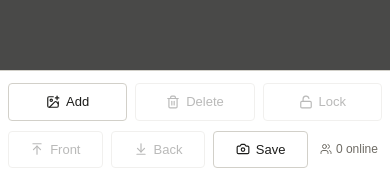
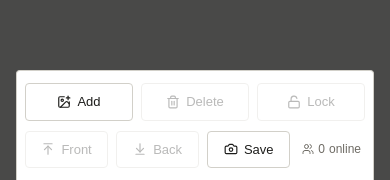
Before and after one commit to eastmountaincode/collage-web, a Next.js app: page / in a window 390 px wide. Shown: the part 664-844 px from the top of the page. Built offline with nearby package versions, Linux system fonts and the light colour scheme; no server answers; a web font is replaced by a local one.

Commit message:
Align mobile toolbar with canvas

```diff
--- a/src/app/page.tsx
+++ b/src/app/page.tsx
@@ -92,7 +92,7 @@ export default function Home() {
 
       {/* Mobile floating toolbar */}
       {!displayMode && (
-        <div data-mobile-toolbar className="md:hidden fixed bottom-0 left-0 right-0 z-[100] bg-[var(--surface)] border-t border-[var(--border)] p-2" style={{ paddingBottom: "max(8px, env(safe-area-inset-bottom))" }}>
+        <div data-mobile-toolbar className="md:hidden fixed bottom-0 left-4 right-4 z-[100] bg-[var(--surface)] border border-b-0 border-[var(--border)] rounded-t p-2" style={{ paddingBottom: "max(8px, env(safe-area-inset-bottom))" }}>
           <Toolbar {...toolbarProps} mobile />
         </div>
       )}
--- a/src/components/Toolbar.tsx
+++ b/src/components/Toolbar.tsx
@@ -77,7 +77,7 @@ export function Toolbar({
         {hiddenInput}
 
         {/* Row 1: Upload + Delete + Lock */}
-        <div className="flex items-center gap-2">
+        <div className="flex items-center gap-1 min-[360px]:gap-2">
           <button onClick={handleFileSelect} disabled={uploading} className={`${btn} flex-1`}>
             <ImagePlus size={ICON} />
             {uploading ? "..." : "Add"}
@@ -93,7 +93,7 @@ export function Toolbar({
         </div>
 
         {/* Row 2: Layer + Screenshot + Users */}
-        <div className="flex items-center gap-2">
+        <div className="flex items-center gap-1 min-[360px]:gap-2">
           <button onClick={onToFront} disabled={!selectedId} className={`${btn} flex-1`}>
             <ArrowUpToLine size={ICON} />
             Front
@@ -106,9 +106,9 @@ export function Toolbar({
             <Camera size={ICON} />
             Save
           </button>
-          <span className="flex items-center gap-1 text-xs px-1 text-[var(--accent)] whitespace-nowrap">
+          <span className="flex items-center gap-1 text-xs px-0.5 min-[360px]:px-1 text-[var(--accent)] whitespace-nowrap">
             <Users size={12} />
-            {userCount} online
+            {userCount}<span className="hidden min-[360px]:inline"> online</span>
           </span>
         </div>
       </div>
```
